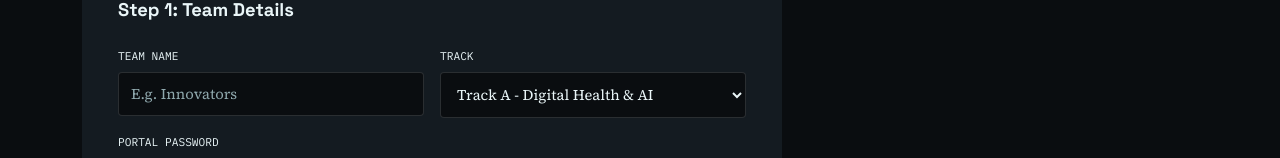
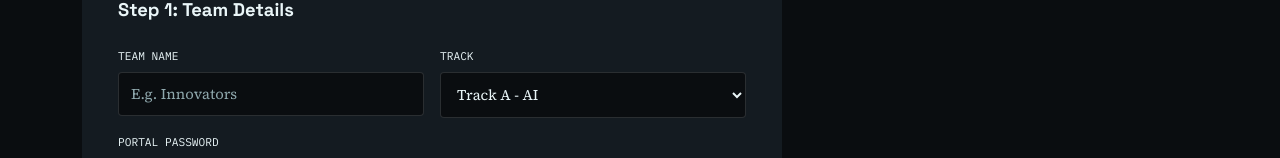
Before and after one commit to Rithish-2914/medverse-1.0, a Next.js app: page /register in a window 1280 px wide. Shown: the part 414-572 px from the top of the page. Built offline with nearby package versions, Linux system fonts and the light colour scheme.

Commit message:
fix: update track names in registration page

```diff
--- a/src/app/register/page.tsx
+++ b/src/app/register/page.tsx
@@ -78,9 +78,9 @@ export default function RegisterPage() {
                 <div><label style={S.label}>Team Name</label><input style={S.input} value={teamName} onChange={e=>setTeamName(e.target.value)} placeholder="E.g. Innovators" /></div>
                 <div><label style={S.label}>Track</label>
                   <select style={S.input} value={track} onChange={e=>setTrack(e.target.value)}>
-                    <option value="A">Track A - Digital Health & AI</option>
-                    <option value="B">Track B - MedTech Hardware</option>
-                    <option value="C">Track C - Care Delivery & Diagnostics</option>
+                    <option value="A">Track A - AI</option>
+                    <option value="B">Track B - Medical Devices & Hardware</option>
+                    <option value="C">Track C - Healthcare Innovation</option>
                   </select>
                 </div>
               </div>
```
